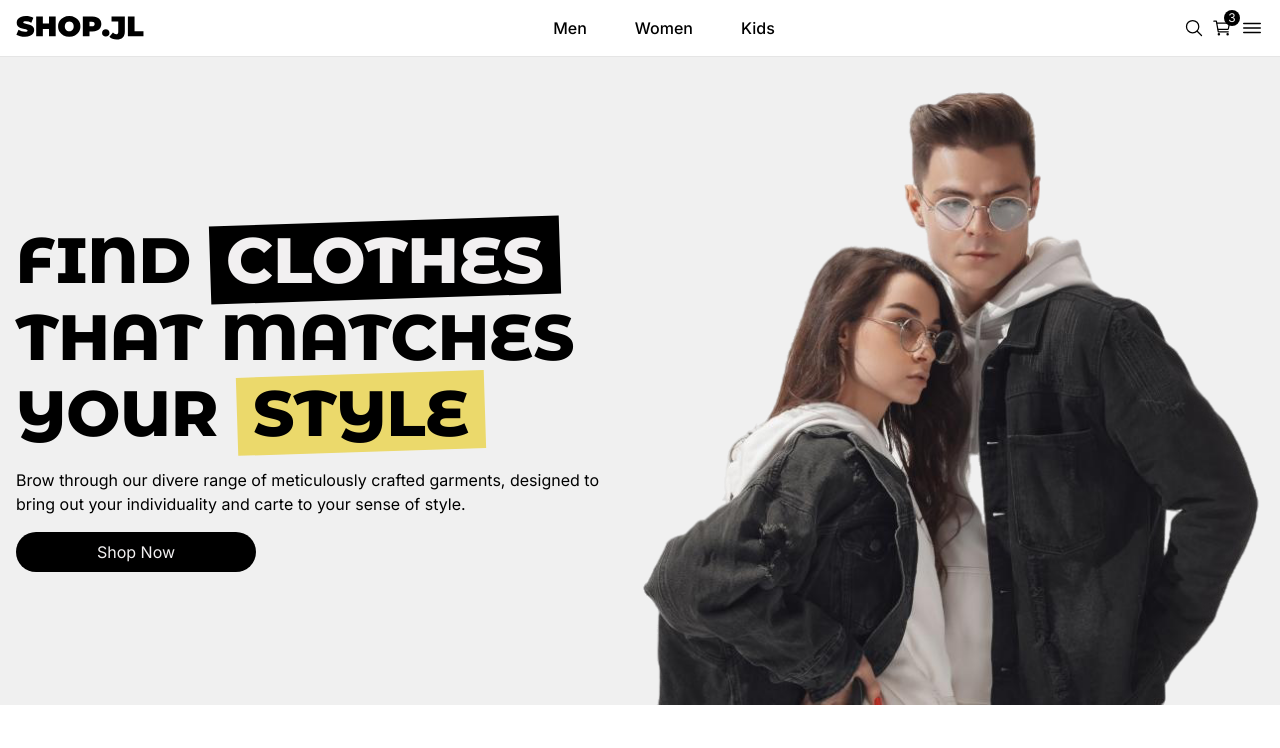
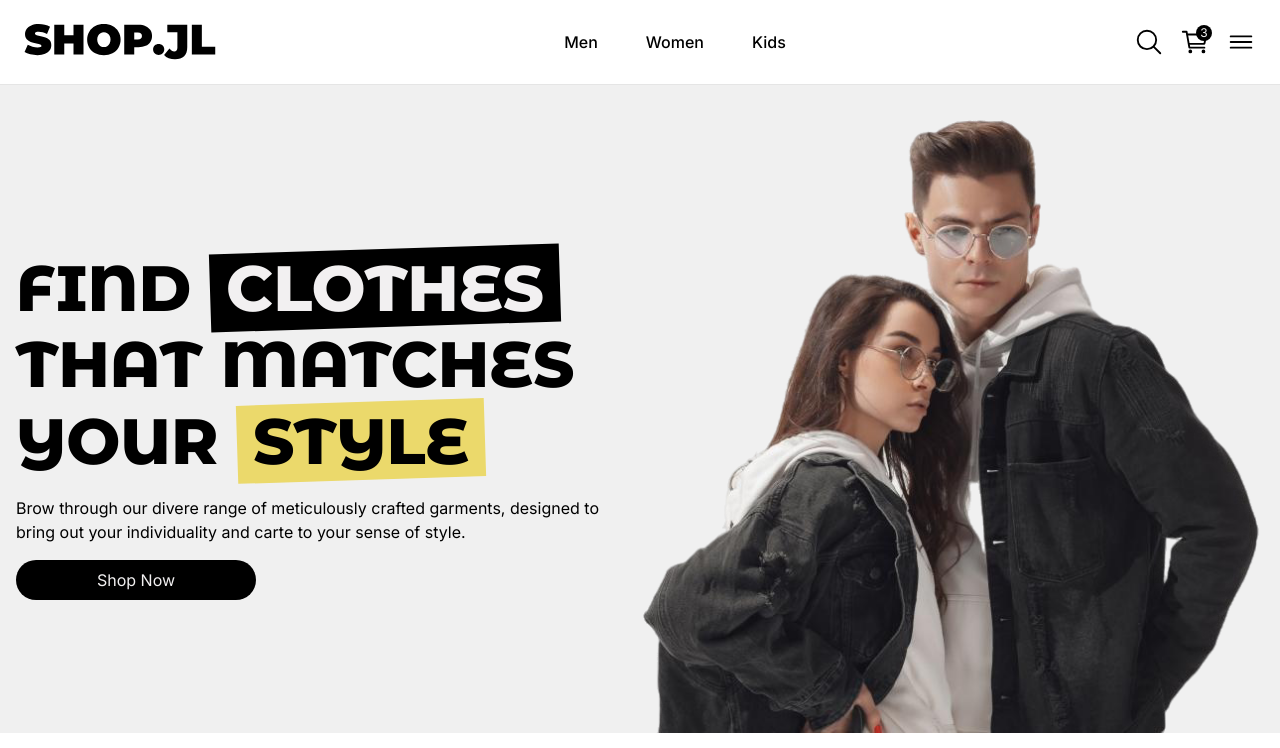
Before and after one commit to JoseIu/joselu-shop, a Next.js app: page / in a window 1280 px wide. Shown: the top 748 px of the page. Built offline with nearby package versions, Linux system fonts and the light colour scheme.

Commit message:
update: fix hero fontsize and adding active menupath

```diff
--- /dev/null
+++ b/src/app/constants/menuPath.ts
@@ -0,0 +1,14 @@
+export const menuPaths = [
+  {
+    path: '/category/men',
+    title: 'Men',
+  },
+  {
+    path: '/category/women',
+    title: 'Women',
+  },
+  {
+    path: '/category/kid',
+    title: 'Kids',
+  },
+];
--- a/src/app/globals.css
+++ b/src/app/globals.css
@@ -62,7 +62,7 @@ img {
   }
 }
 .home-title {
-  font-size: clamp(1.5rem, 5vw, 4.5rem);
+  font-size: clamp(2.3rem, 5vw, 4.5rem);
 }
 
 html body {
--- a/src/components/ui/top-menu/TopMenu.tsx
+++ b/src/components/ui/top-menu/TopMenu.tsx
@@ -1,62 +1,43 @@
 'use client';
+import { menuPaths } from '@/app/constants/menuPath';
 import { useUIStore } from '@/store';
 import Link from 'next/link';
 import { IoCartOutline, IoMenuOutline, IoSearchOutline } from 'react-icons/io5';
 import { Logo } from '../logo/Logo';
+import { TopMenuItem } from './TopMenuItem';
 
 export const TopMenu = () => {
   const openSideMenu = useUIStore((state) => state.openSideMenu);
 
   return (
-    <header className="wrapper p-4 flex items-center justify-between border-b border-border-color">
+    <header className="wrapper p-6 flex items-center justify-between border-b border-border-color">
       <Link href="/">
-        <Logo className="w-32" />
+        <Logo className="w-32 md:w-48" />
       </Link>
       <nav className="hidden md:block">
         <ul className="flex gap-4">
-          <li>
-            <Link
-              href="/category/men"
-              className="px-4 py-1 rounded-md font-medium hover:bg-pure-black hover:text-neutral-gray transition-colors duration-200 ease-in"
-            >
-              Men
-            </Link>
-          </li>
-          <li>
-            <Link
-              href="/category/women"
-              className="px-4 py-1 rounded-md font-medium hover:bg-pure-black hover:text-neutral-gray transition-colors duration-200 ease-in"
-            >
-              Women
-            </Link>
-          </li>
-          <li>
-            <Link
-              href="/category/kid"
-              className="px-4 py-1 rounded-md font-medium hover:bg-pure-black hover:text-neutral-gray transition-colors duration-200 ease-in"
-            >
-              Kids
-            </Link>
-          </li>
+          {menuPaths.map((item) => (
+            <TopMenuItem key={item.path} path={item.path} title={item.title} />
+          ))}
         </ul>
       </nav>
 
-      <div className="flex items-center gap-2">
+      <div className="flex items-center gap-4">
         <Link href="/search" aria-label="link search">
-          <IoSearchOutline className="w-5 h-5" aria-label="search icon" />
+          <IoSearchOutline size={30} aria-label="search icon" />
         </Link>
 
         <div className="relative">
-          <span className="absolute bottom-3 left-3  w-4 h-4 p-1 text-xs bg-pure-black text-neutral-gray rounded-full flex items-center justify-center">
+          <span className="absolute bottom-4 left-4  w-4 h-4 p-1 text-xs bg-pure-black text-neutral-gray rounded-full flex items-center justify-center">
             3
           </span>
           <Link href="/cart" aria-label="link to go cart">
-            <IoCartOutline className="w-5 h-5" aria-label="cart icon" />
+            <IoCartOutline size={30} aria-label="cart icon" />
           </Link>
         </div>
 
         <button className="" onClick={openSideMenu}>
-          <IoMenuOutline className="w-6 h-6" aria-label="menu icon" />
+          <IoMenuOutline size={30} aria-label="menu icon" />
         </button>
       </div>
     </header>
--- /dev/null
+++ b/src/components/ui/top-menu/TopMenuItem.tsx
@@ -0,0 +1,24 @@
+'use client';
+
+import Link from 'next/link';
+import { usePathname } from 'next/navigation';
+
+type Props = {
+  path: string;
+  title: string;
+};
+export const TopMenuItem = ({ path, title }: Props) => {
+  const menuPath = usePathname();
+
+  const inPathActive = menuPath === path && 'bg-pure-black text-neutral-gray';
+  return (
+    <li>
+      <Link
+        href={path}
+        className={`${inPathActive} px-4 py-2 rounded-md font-medium hover:bg-pure-black hover:text-neutral-gray transition-colors duration-200 ease-in`}
+      >
+        {title}
+      </Link>
+    </li>
+  );
+};
```
